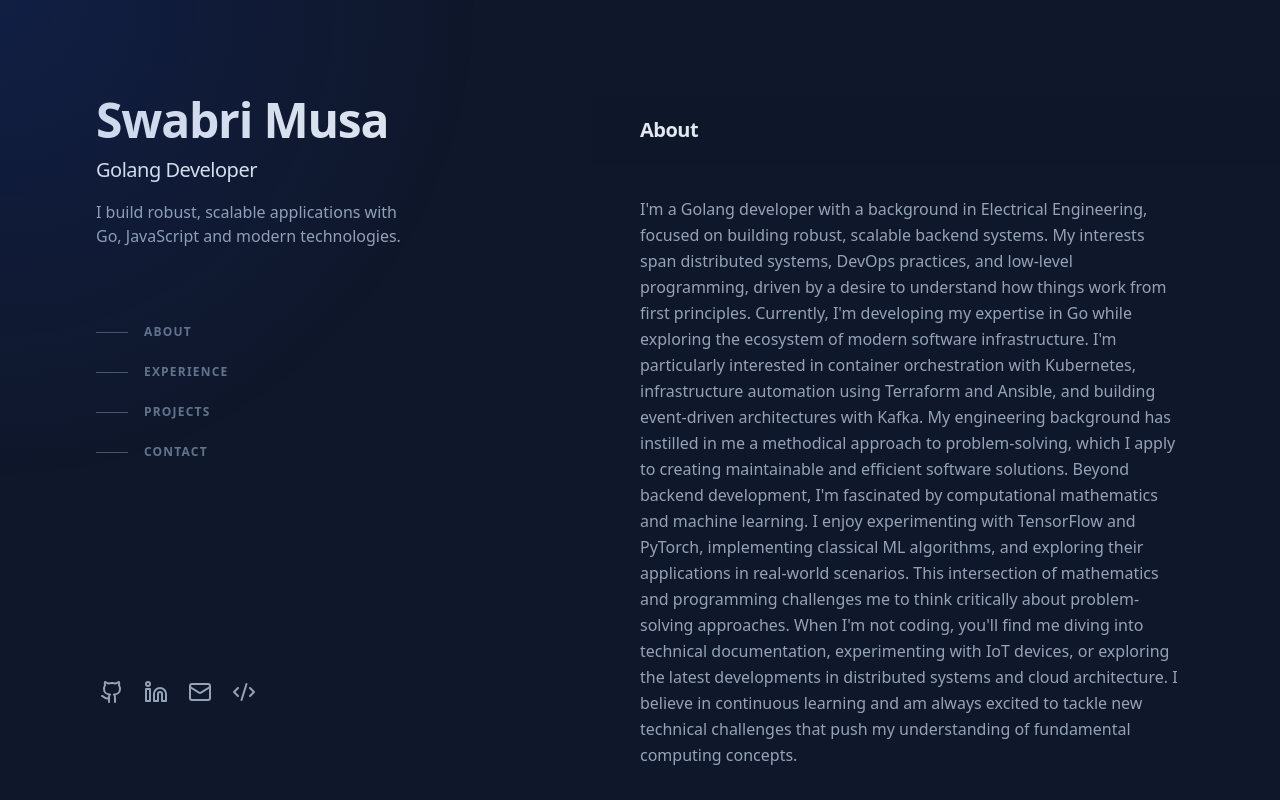
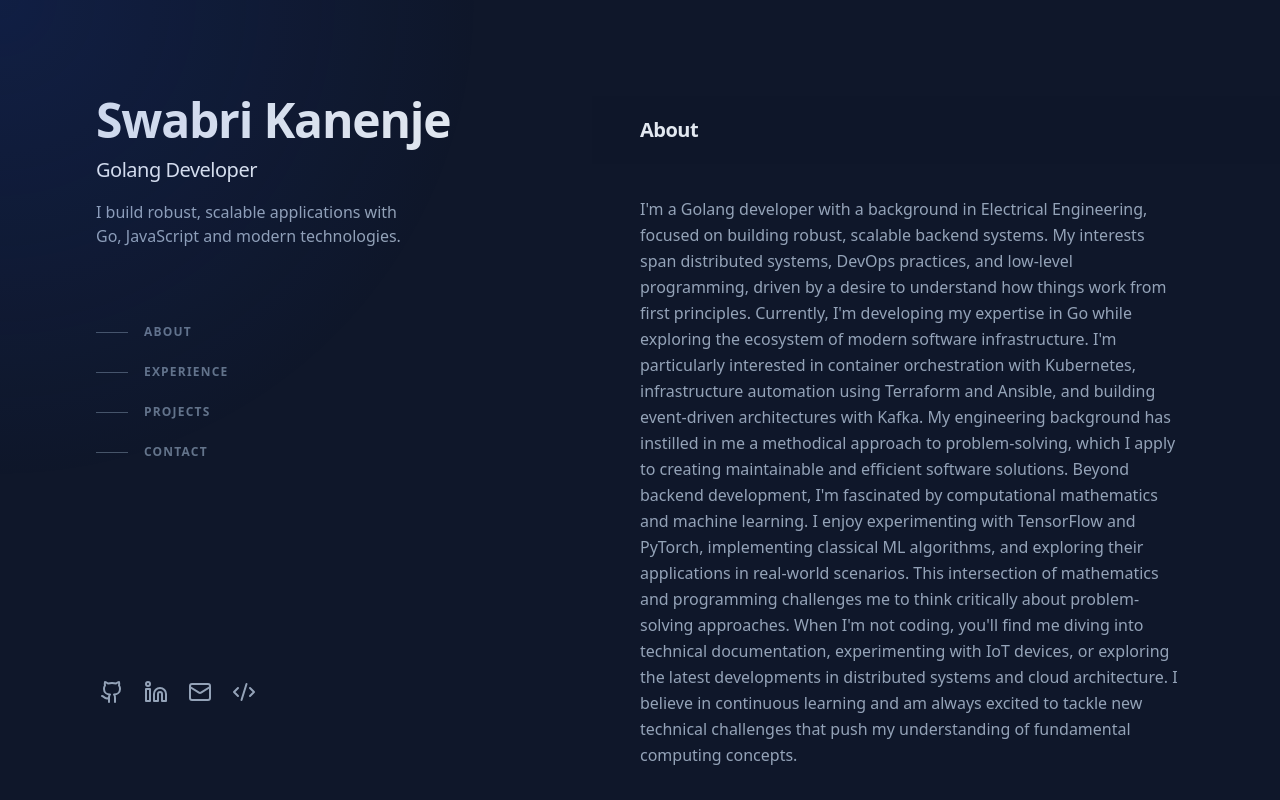
Before and after one commit to skanenje/portfolio2.0, a Next.js app: page / in a window 1280 px wide. Shown: the top 800 px of the page. Built offline with nearby package versions, Linux system fonts and the light colour scheme.

Commit message:
chore: update minor change

```diff
--- a/app/page.tsx
+++ b/app/page.tsx
@@ -69,7 +69,7 @@ export default function Home() {
           <header className="lg:sticky lg:top-0 lg:flex lg:max-h-screen lg:w-1/2 lg:flex-col lg:justify-between lg:py-24">
             <div>
               <h1 className="text-4xl font-bold tracking-tight text-slate-200 sm:text-5xl">
-                <a href="/">Swabri Musa</a>
+                <a href="/">Swabri Kanenje</a>
               </h1>
               <h2 className="mt-3 text-lg font-medium tracking-tight text-slate-200 sm:text-xl">
                 Golang Developer
```
